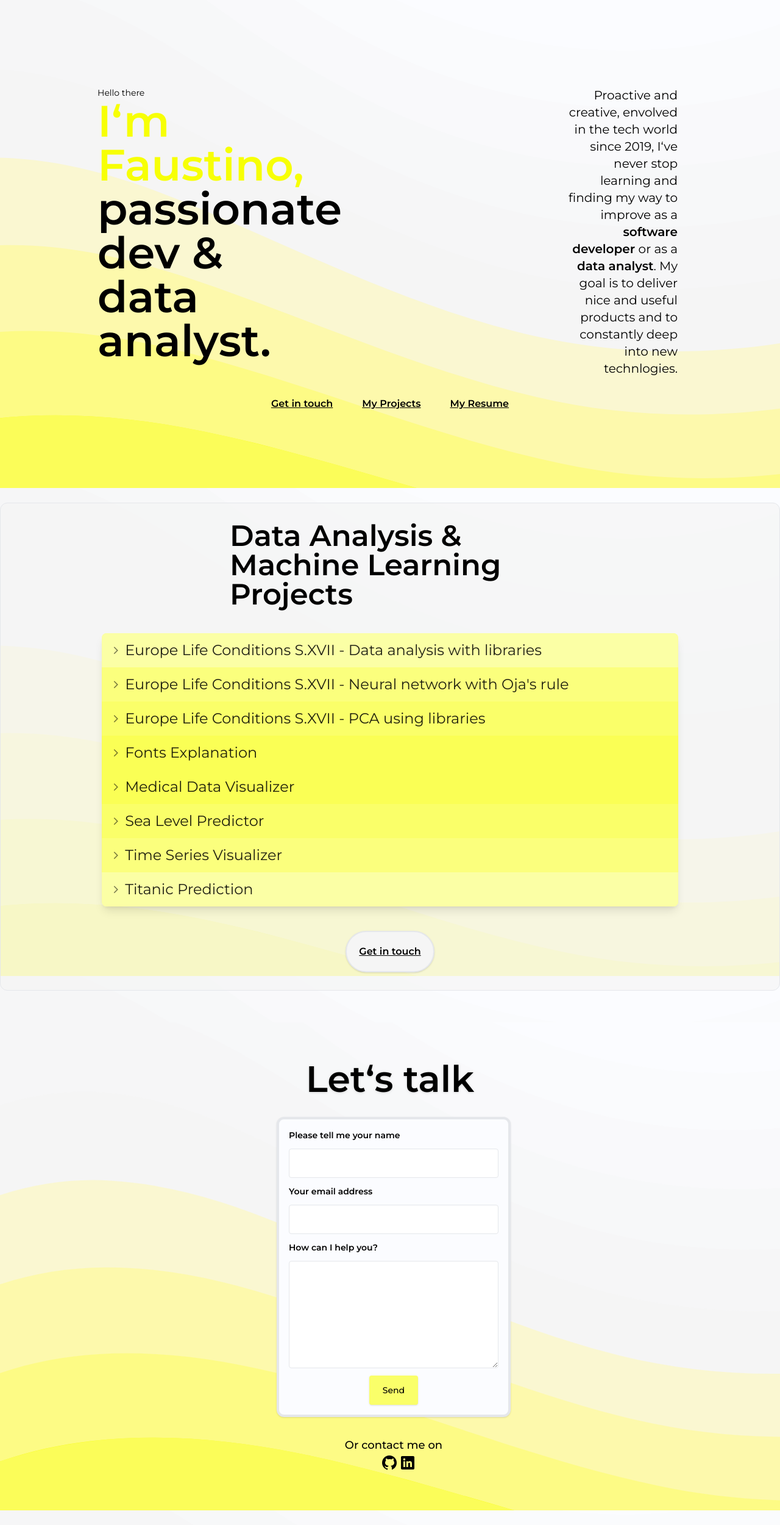
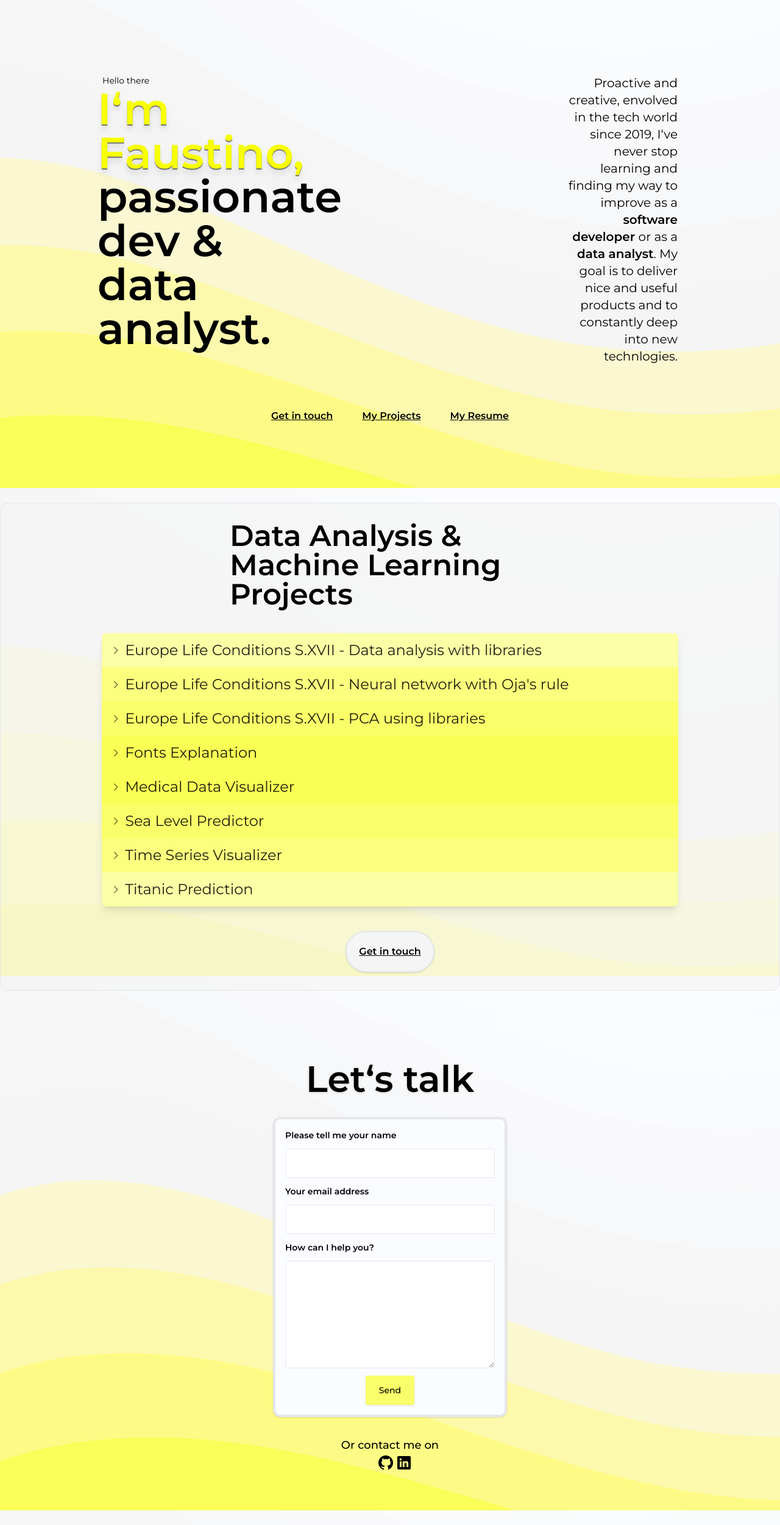
Before and after one commit to maggioniduffy/mduffy, a Next.js app: page / in a window 1280 px wide. Shown: the whole page at 61% size. Built offline with nearby package versions, Linux system fonts and the light colour scheme.

Commit message:
some UI improvements

```diff
--- a/src/components/Footer/Footer.tsx
+++ b/src/components/Footer/Footer.tsx
@@ -56,10 +56,10 @@ const Footer = () => {
   }
 
   return (
-    <footer id="footer" className="text-gray font-medium w-full h-screen text-center mt-5 flex flex-col place-items-center justify-center space-y-8 p-14 space-x-3">
+    <footer id="footer" className="text-gray font-medium w-full h-screen text-center mt-5 flex flex-col place-items-center justify-center space-y-8 md:p-14">
       {/* <p>Made by <b>me</b></p> */}
       <h3 className="text-6xl font-bold drop-shadow"> Let&lsquo;s talk</h3>
-      <div className="bg-mywhite w-96 h-fit border-4 rounded-xl shadow border-myyyellow-300 p-4">
+      <div className="bg-mywhite w-full lg:w-96 h-fit border-4 rounded-xl shadow border-myyyellow-300 p-4">
         <form className="m-auto h-full flex flex-col place-items-start justify-center space-y-3 text-sm" onSubmit={aux}>
           <p className="font-bold"> Please tell me your name</p>
           <input value={name} className="border rounded w-full h-12 p-2" onChange={(e) => updateName(e.target.value)}></input>
--- a/src/components/Header/Header.tsx
+++ b/src/components/Header/Header.tsx
@@ -8,44 +8,18 @@ const Header = () => {
   return (
     <header className="w-full lg:w-9/12 m-auto flex justify-start flex-col space-y-5 lg:space-y-0 lg:justify-center min-h-screen place-items-center">
       <div className="flex justify-start flex-col lg:flex-row ">
-      <div className="flex flex-col place-items-start m-2 lg:m-0">
-        <h5 className="text-sm"> Hello there </h5>
-        <h1 className="font-bold text-7xl w-6/12"> <b className="text-myyellow-800"> I&lsquo;m Faustino, </b>passionate dev & data analyst. </h1>
-        {/* <h3 className="font-medium text-xl">
-          {" "}
-          Software Developer <b className="text-myyellow-300"> || </b> Data
-          Analyst
-        </h3>
-        <div className="w-fit flex">
-          {" "}
-          <a href="https://github.com/maggioniduffy" target={"_blank"}>
-            <Image src={github} alt="github" />
-          </a>
-          <a
-            href="https://www.linkedin.com/in/maggioniduffy/"
-            target={"_blank"}
-          >
-            <Image src={linkedin} alt="linkedin" />
-          </a>
-        </div> */}
+        <div className="flex flex-col place-items-start m-2 lg:m-0">
+          <h5 className="text-sm ml-2"> Hello there </h5>
+          <h1 className="font-bold text-4xl md:text-6xl lg:text-7xl w-8/12 lg:w-6/12"> <b className="text-myyellow-800 drop-shadow-xl [text-shadow:_0_2px_0_rgb(0_0_0_/_50%)]"> I&lsquo;m Faustino, </b>passionate dev & data analyst. </h1>
+        </div>
+        <p className="m-2 text-md md:text-xl w-11/12 lg:w-96 my-5 lg:my-auto lg:text-right">
+            Proactive and creative, envolved in the tech world since 2019, I&lsquo;ve never stop learning and finding my way to improve as a <b> software developer </b> or as a <b> data analyst</b>.
+            My goal is to deliver nice and useful products and to constantly deep into new technlogies.
+        </p>
       </div>
-      <p className="m-2 text-xl w-full lg:w-96 my-5 lg:my-auto lg:text-right">
-          Proactive and creative, envolved in the tech world since 2019, I&lsquo;ve never stop learning and finding my way to improve as a <b> software developer </b> or as a <b> data analyst</b>.
-          My goal is to deliver nice and useful products and to constantly deep into new technlogies.
-          </p>
-      {/* <div className="bg-mywhite bg-opacity-0 shadow-lg rounded-full overflow-hidden my-5 bg-myyellow-300">
-        <Image
-          src={perfil}
-          placeholder="blur"
-          className="h-fit w-36 rounded-full bg-yellow-300"
-          alt="me"
-        />
-      </div> */}
-      </div>
-      <div className="flex space-x-5 md:space-x-2 flex-wrap mt-5 place-items-center font-bold">
+      <div className="flex md:space-x-2 flex-wrap pt-10 place-items-center font-bold">
         <Link
           href={"#footer"}
-          // className="bg-mywhite border-2 shadow rounded-full p-5 my-3 font-bold text-center"
           className="rounded-full p-5 my-3 text-center underline"
         >
           Get in touch
--- a/src/styles/globals.css
+++ b/src/styles/globals.css
@@ -1,6 +1,15 @@
 @tailwind base;
 @tailwind components;
 @tailwind utilities;
+
+@layer base {
+  .font-outline-2 {
+    -webkit-text-stroke: 1px black;
+  }
+  .font-outline-4 {
+    -webkit-text-stroke: 4px black;
+  }
+}
 
 .main {
   background-color: #F7FF05;
```
